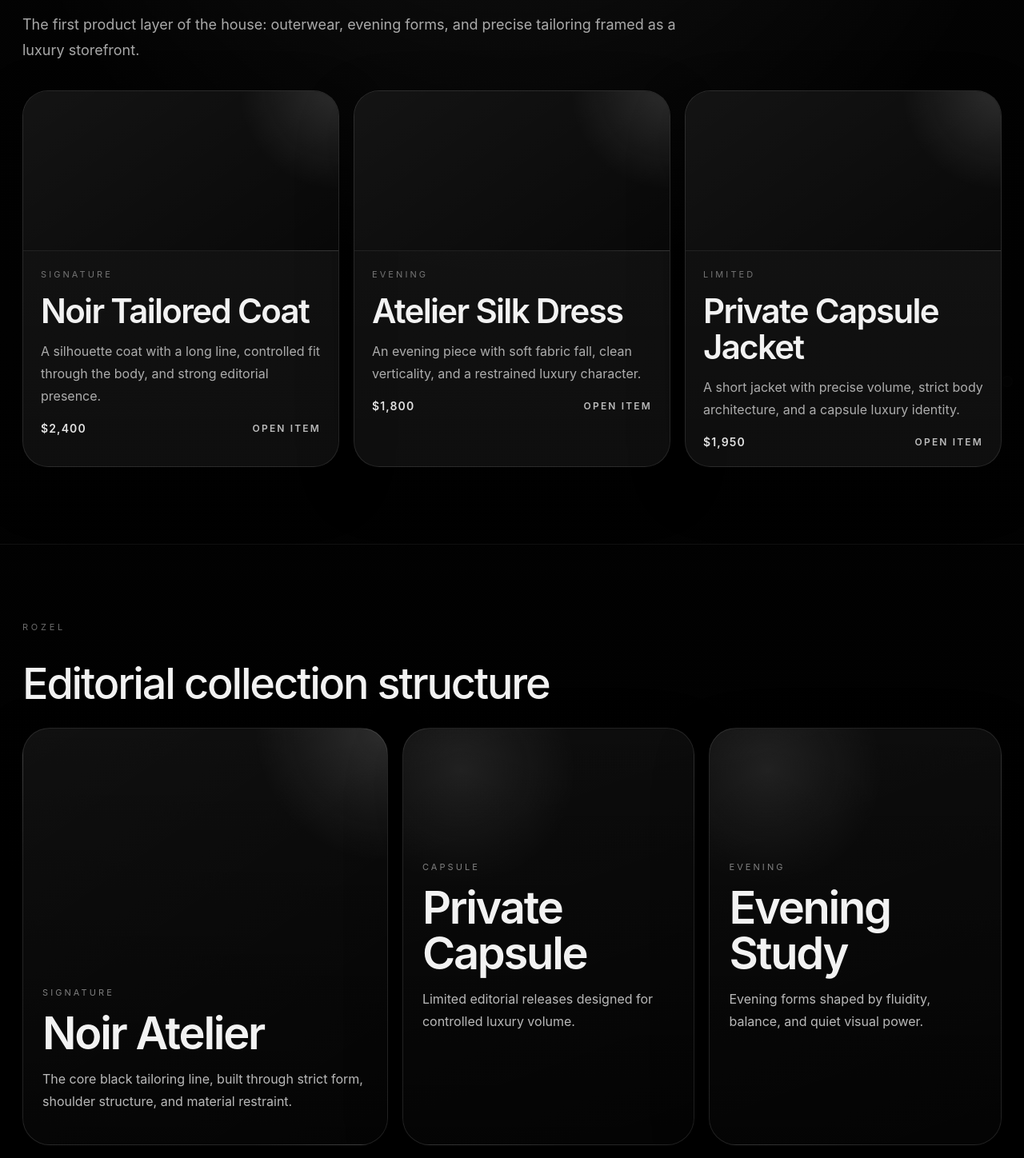
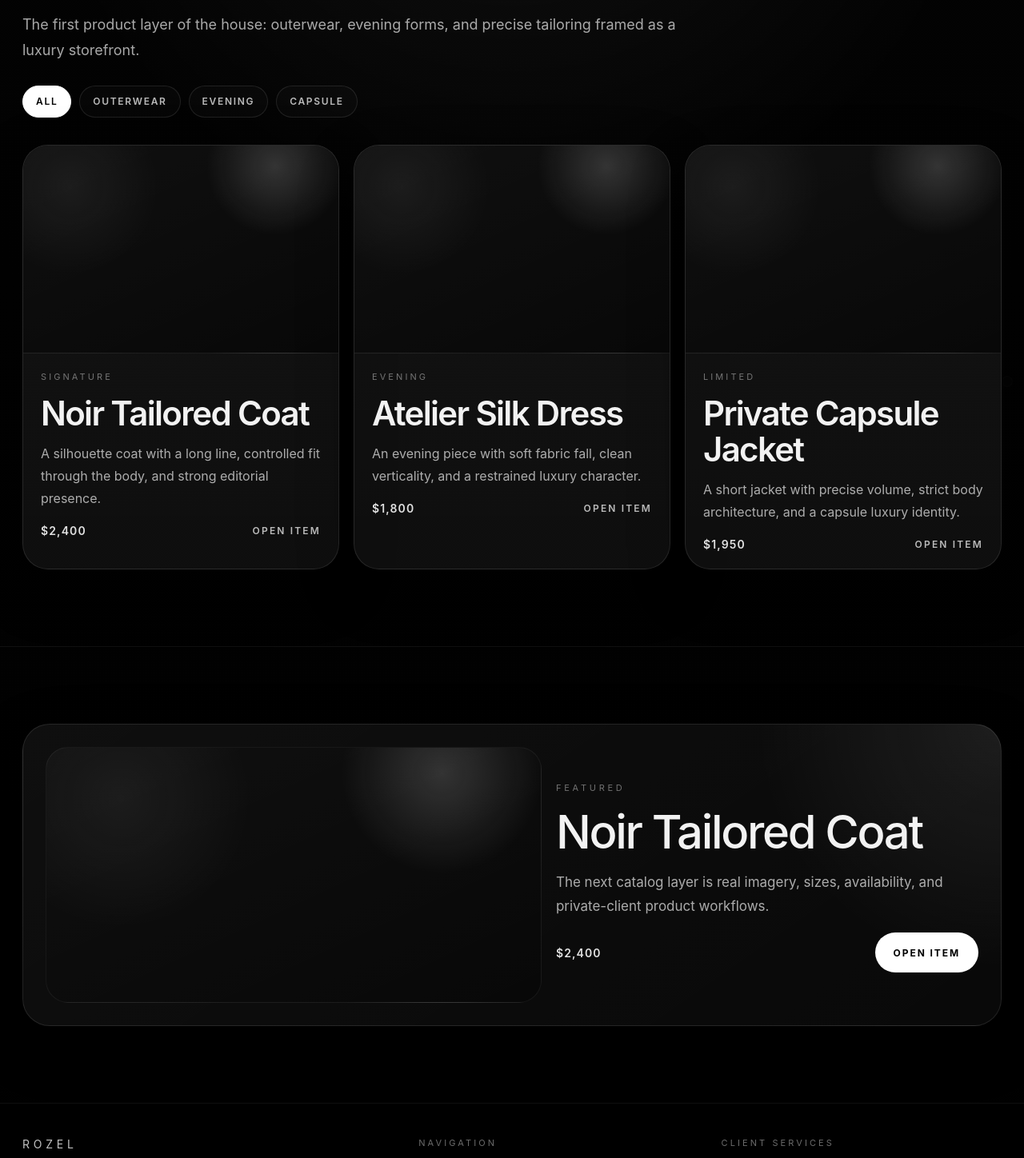
Before and after one commit to mtronda21vekby-stack/rozelshop.com, a Next.js app in the folder apps/web/: page /en/collections in a window 1280 px wide. Shown: the part 302-1750 px from the top of the page at 80% size. Built offline with nearby package versions, Linux system fonts and the light colour scheme.

Commit message:
Update page.tsx

```diff
--- a/apps/web/src/app/en/collections/page.tsx
+++ b/apps/web/src/app/en/collections/page.tsx
@@ -3,6 +3,7 @@ import { getSiteContent } from '../../../lib/site-data'
 
 export default function EnglishCollectionsPage() {
   const siteData = getSiteContent('en')
+  const featured = siteData.products[0]
 
   return (
     <>
@@ -12,10 +13,17 @@ export default function EnglishCollectionsPage() {
           <h1 className="page-title">{siteData.productsPage.title}</h1>
           <p className="page-text">{siteData.productsPage.description}</p>
 
+          <div className="catalog-tabs">
+            <div className="catalog-tab is-active">{siteData.productsPage.tabs.all}</div>
+            <div className="catalog-tab">{siteData.productsPage.tabs.outerwear}</div>
+            <div className="catalog-tab">{siteData.productsPage.tabs.evening}</div>
+            <div className="catalog-tab">{siteData.productsPage.tabs.capsule}</div>
+          </div>
+
           <div className="grid grid--3" style={{ marginTop: 34 }}>
             {siteData.products.map((item) => (
               <article key={item.slug} className="card">
-                <div className="card__media" />
+                <div className="card__media card__media--soft" />
 
                 <div className="card__body">
                   <div className="card__label">{item.badge}</div>
@@ -38,48 +46,21 @@ export default function EnglishCollectionsPage() {
 
       <section className="page-section page-divider">
         <div className="container">
-          <div className="section-head">
-            <div className="eyebrow">ROZEL</div>
-            <h2 className="section-title">Editorial collection structure</h2>
-          </div>
+          <div className="featured-product">
+            <div className="featured-product__media" />
 
-          <div className="editorial-grid">
-            <article className="editorial-card editorial-card--tall">
-              <div className="editorial-card__overlay" />
+            <div>
+              <div className="eyebrow">Featured</div>
+              <h2 className="featured-product__title">{featured.title}</h2>
+              <p className="featured-product__text">{siteData.productsPage.featuredText}</p>
 
-              <div className="editorial-card__content">
-                <div className="editorial-card__eyebrow">SIGNATURE</div>
-                <h3 className="editorial-card__title">Noir Atelier</h3>
-                <p className="editorial-card__text">
-                  The core black tailoring line, built through strict form,
-                  shoulder structure, and material restraint.
-                </p>
+              <div className="featured-product__meta">
+                <div className="card__price">{featured.price}</div>
+                <Link href={`/en/product/${featured.slug}`} className="btn btn--primary">
+                  Open item
+                </Link>
               </div>
-            </article>
-
-            <article className="editorial-card editorial-card--soft">
-              <div className="editorial-card__overlay" />
-
-              <div className="editorial-card__content">
-                <div className="editorial-card__eyebrow">CAPSULE</div>
-                <h3 className="editorial-card__title">Private Capsule</h3>
-                <p className="editorial-card__text">
-                  Limited editorial releases designed for controlled luxury volume.
-                </p>
-              </div>
-            </article>
-
-            <article className="editorial-card editorial-card--soft">
-              <div className="editorial-card__overlay" />
-
-              <div className="editorial-card__content">
-                <div className="editorial-card__eyebrow">EVENING</div>
-                <h3 className="editorial-card__title">Evening Study</h3>
-                <p className="editorial-card__text">
-                  Evening forms shaped by fluidity, balance, and quiet visual power.
-                </p>
-              </div>
-            </article>
+            </div>
           </div>
         </div>
       </section>
```
